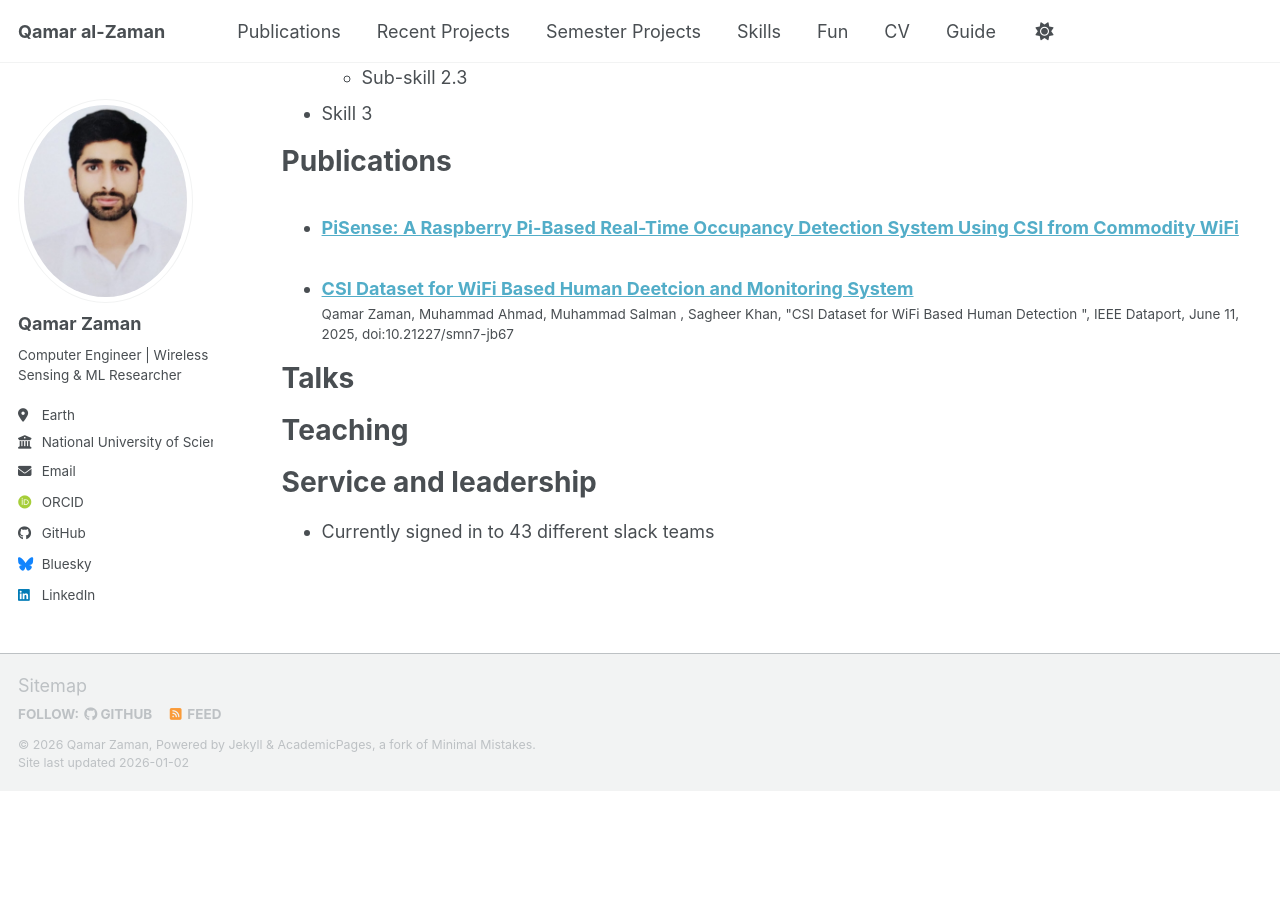
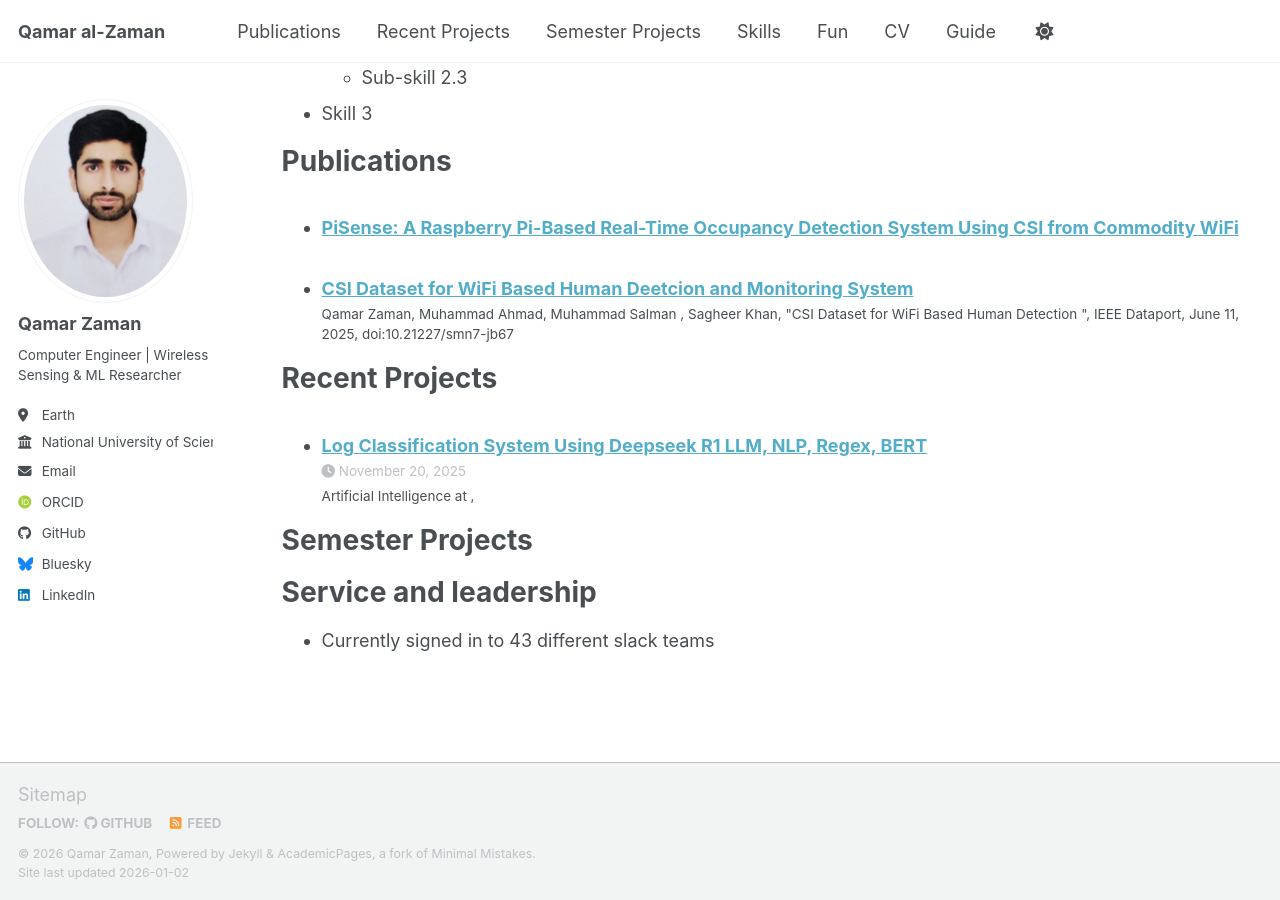
Before and after one commit to qzaman243/qzaman243.github.io, a Jekyll site: the page built from _pages/cv.md, in a window 1280 px wide and 900 px high, scrolled down 827 px. Built offline with Jekyll 4.4.1, drawn with Linux system fonts in a browser that asks for light colours; some web fonts are replaced; a script bundle is joined from its source files by our own code; library files that are not in the unit come from our copies; before the commit the page ends 1618 px from its top, so only the background shows below that.

Commit message:
Refactor project organization: rename 'talks' to 'recent_projects' and update related configurations and links in YAML and HTML files.

```diff
--- a/_config.yml
+++ b/_config.yml
@@ -97,7 +97,7 @@ breadcrumbs              : false # true, false (default)
 words_per_minute         : 160
 future                   : true
 read_more                : "disabled" # if enabled, adds "Read more" links to excerpts
-talkmap_link             : false      #change to true to add link to talkmap on talks page
+talkmap_link             : false      #change to true to add link to talkmap on recent projects page
 comments:
   provider               : # false (default), "disqus", "discourse", "facebook", "google-plus", "staticman", "custom"
   disqus:
@@ -221,7 +221,7 @@ kramdown:
 
 # These settings control the types of collections used by the template
 collections:
-  teaching:
+  semester_projects:
     output: true
     permalink: /:collection/:path/
   publications:
@@ -230,7 +230,7 @@ collections:
   portfolio:
     output: true
     permalink: /:collection/:path/
-  talks:
+  recent_projects:
     output: true
     permalink: /:collection/:path/
 
@@ -255,10 +255,10 @@ defaults:
     values:
       layout: single
       author_profile: true
-  # _teaching
+  # _semester_projects
   - scope:
       path: ""
-      type: teaching
+      type: semester_projects
     values:
       layout: single
       author_profile: true
@@ -282,10 +282,10 @@ defaults:
       author_profile: true
       share: true
       comment: true
-  # _talks
+  # _recent_projects
   - scope:
       path: ""
-      type: talks
+      type: recent_projects
     values:
       layout: talk
       author_profile: true
--- a/_data/navigation.yml
+++ b/_data/navigation.yml
@@ -12,10 +12,10 @@ main:
     url: /publications/
 
   - title: "Recent Projects"
-    url: /talks/
+    url: /recent-projects/
 
   - title: "Semester Projects"
-    url: /teaching/
+    url: /semester-projects/
 
   - title: "Skills"
     url: /portfolio/
--- a/_pages/cv.md
+++ b/_pages/cv.md
@@ -44,15 +44,15 @@ Publications
     {% include archive-single-cv.html %}
   {% endfor %}</ul>
 
-Talks
+Recent Projects
 ======
-  <ul>{% for post in site.talks reversed %}
+  <ul>{% for post in site.recent_projects reversed %}
     {% include archive-single-talk-cv.html  %}
   {% endfor %}</ul>
 
-Teaching
+Semester Projects
 ======
-  <ul>{% for post in site.teaching reversed %}
+  <ul>{% for post in site.semester_projects reversed %}
     {% include archive-single-cv.html %}
   {% endfor %}</ul>
 
--- a/_pages/talks.html
+++ b/_pages/talks.html
@@ -1,7 +1,7 @@
 ---
 layout: archive
-title: "Artificial Intelligence"
-permalink: /talks/
+title: "Recent Projects"
+permalink: /recent-projects/
 author_profile: true
 ---
 
@@ -11,6 +11,6 @@ author_profile: true
 
 {% endif %}
 
-{% for post in site.talks reversed %}
+{% for post in site.recent_projects reversed %}
   {% include archive-single-talk.html %}
 {% endfor %}
--- a/_pages/teaching.html
+++ b/_pages/teaching.html
@@ -1,12 +1,12 @@
 ---
 layout: archive
-title: "Semster Projects"
-permalink: /teaching/
+title: "Semester Projects"
+permalink: /semester-projects/
 author_profile: true
 ---
 
 {% include base_path %}
 
-{% for post in site.teaching reversed %}
+{% for post in site.semester_projects reversed %}
   {% include archive-single.html %}
 {% endfor %}
```
Also changed, not shown: _recent_projects/2025-11-20-talk-1.md (+2 -2 lines).
